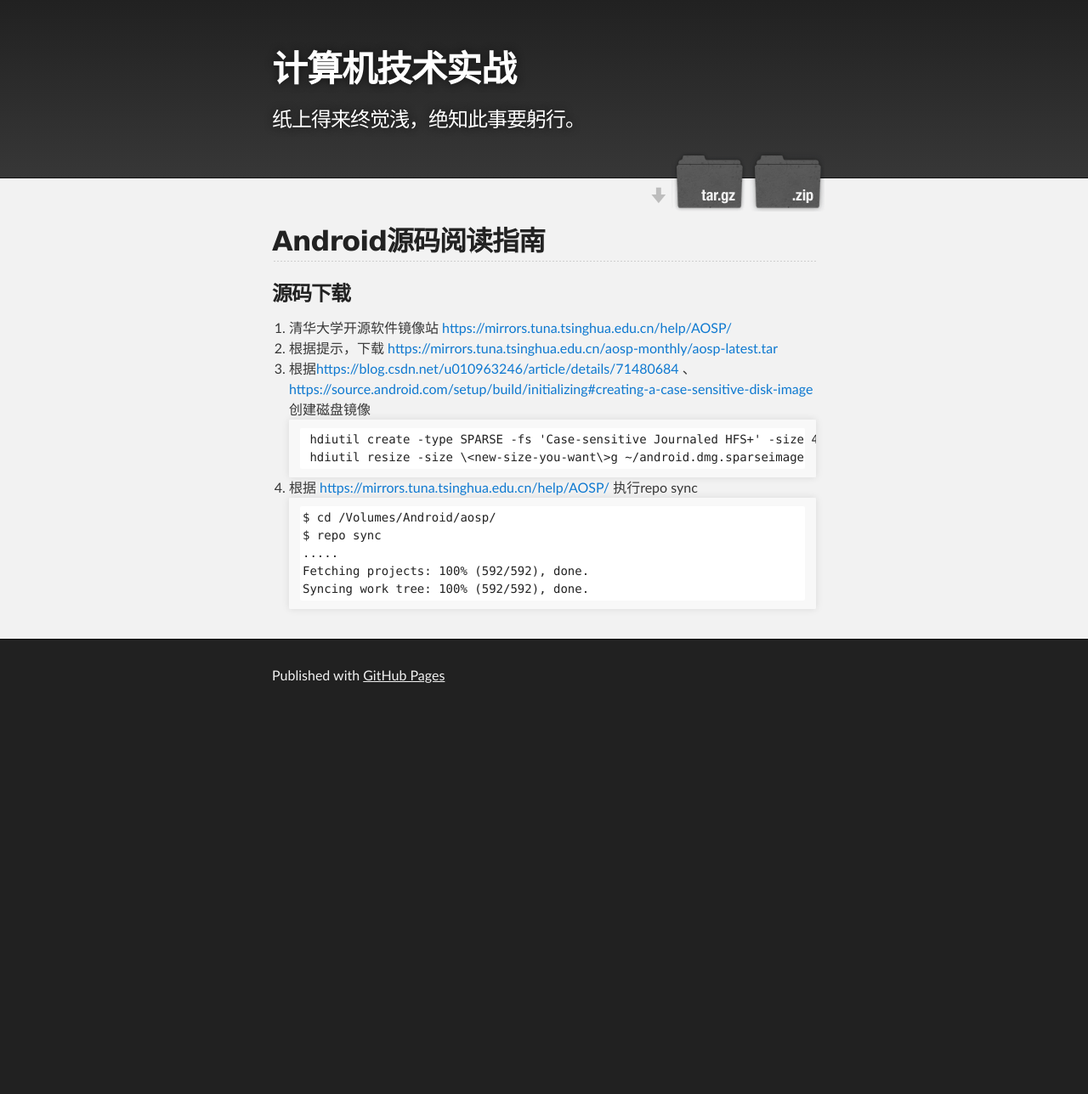
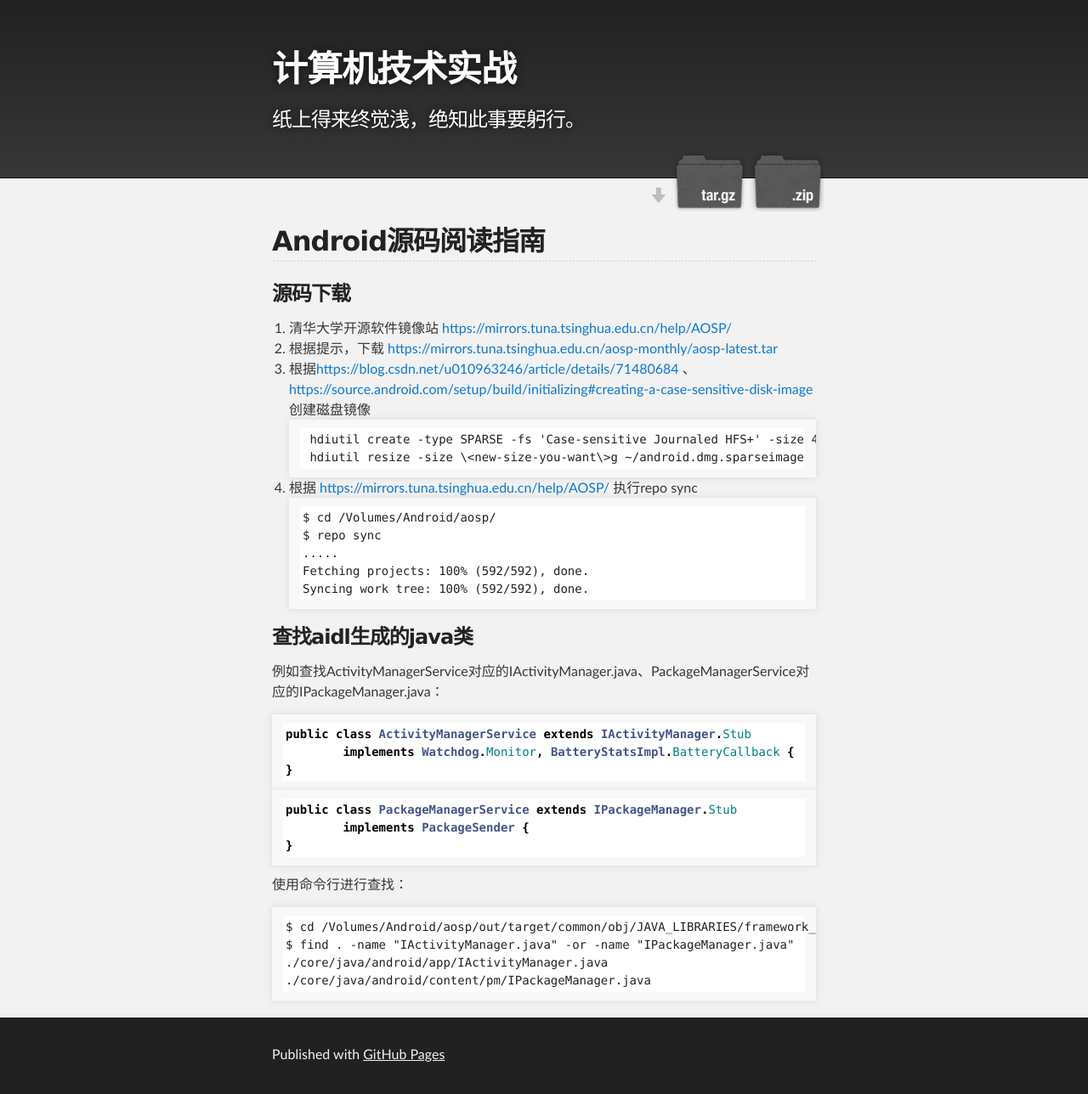
Before and after one commit to mwping/mwping.github.io, a Jekyll site: the page built from android/android_source_guide.md, in a window 1280 px wide. Shown: the whole page at 85% size. Built offline with Jekyll 4.4.1, drawn with Linux system fonts in a browser that asks for light colours; our own code applies the rules of GitHub Pages for plain Markdown files; before the commit the page ends 900 px from its top, so only the background shows below that.

Commit message:
add 文件查找

````diff
--- a/android/android_source_guide.md
+++ b/android/android_source_guide.md
@@ -21,3 +21,27 @@ $ repo sync
 Fetching projects: 100% (592/592), done.
 Syncing work tree: 100% (592/592), done.
 ```
+
+### 查找aidl生成的java类
+
+例如查找ActivityManagerService对应的IActivityManager.java、PackageManagerService对应的IPackageManager.java：
+
+```java
+public class ActivityManagerService extends IActivityManager.Stub
+        implements Watchdog.Monitor, BatteryStatsImpl.BatteryCallback {
+}
+```
+
+
+```java
+public class PackageManagerService extends IPackageManager.Stub
+        implements PackageSender {
+}
+```
+使用命令行进行查找：
+```
+$ cd /Volumes/Android/aosp/out/target/common/obj/JAVA_LIBRARIES/framework_intermediates/
+$ find . -name "IActivityManager.java" -or -name "IPackageManager.java"
+./core/java/android/app/IActivityManager.java
+./core/java/android/content/pm/IPackageManager.java
+```
````
